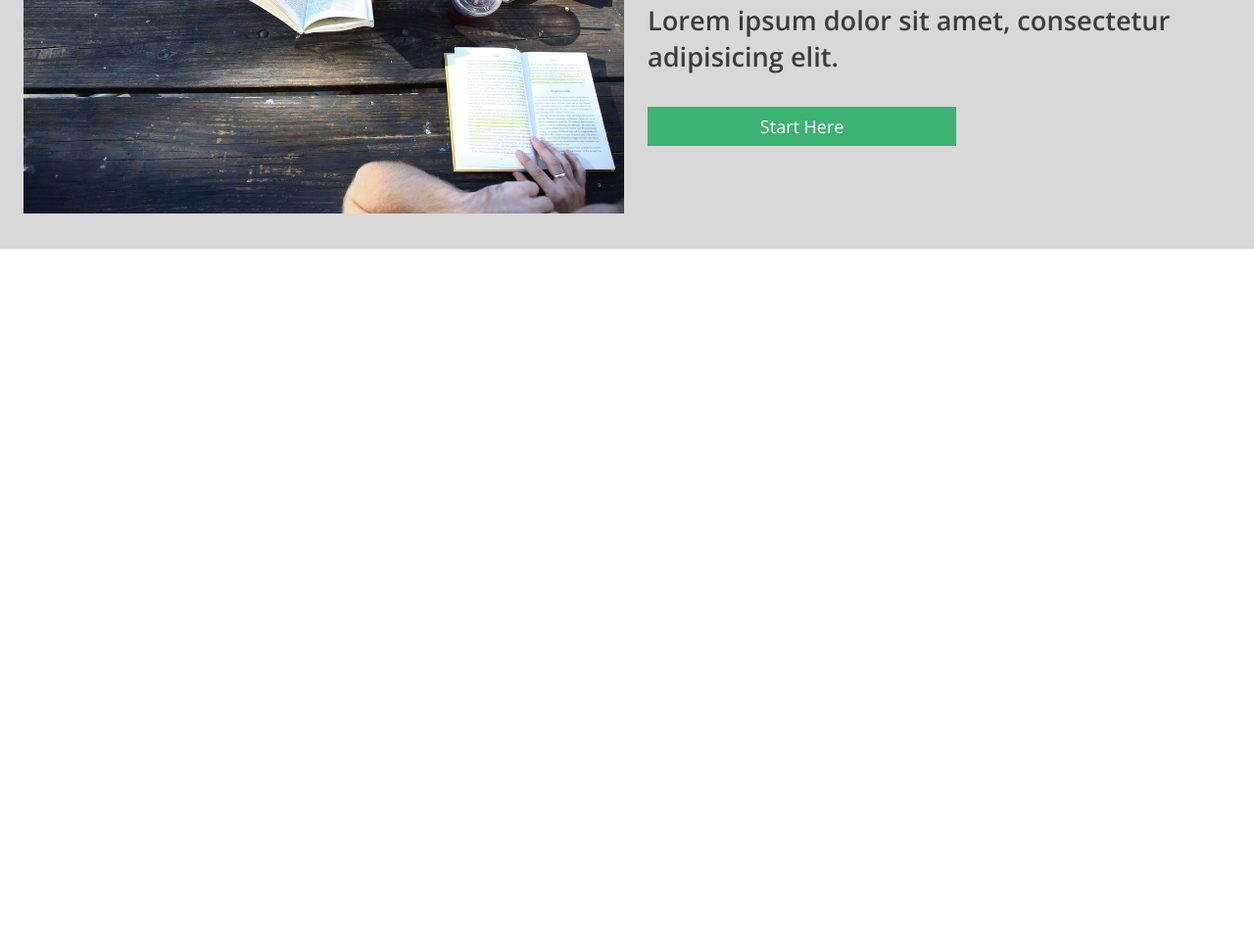
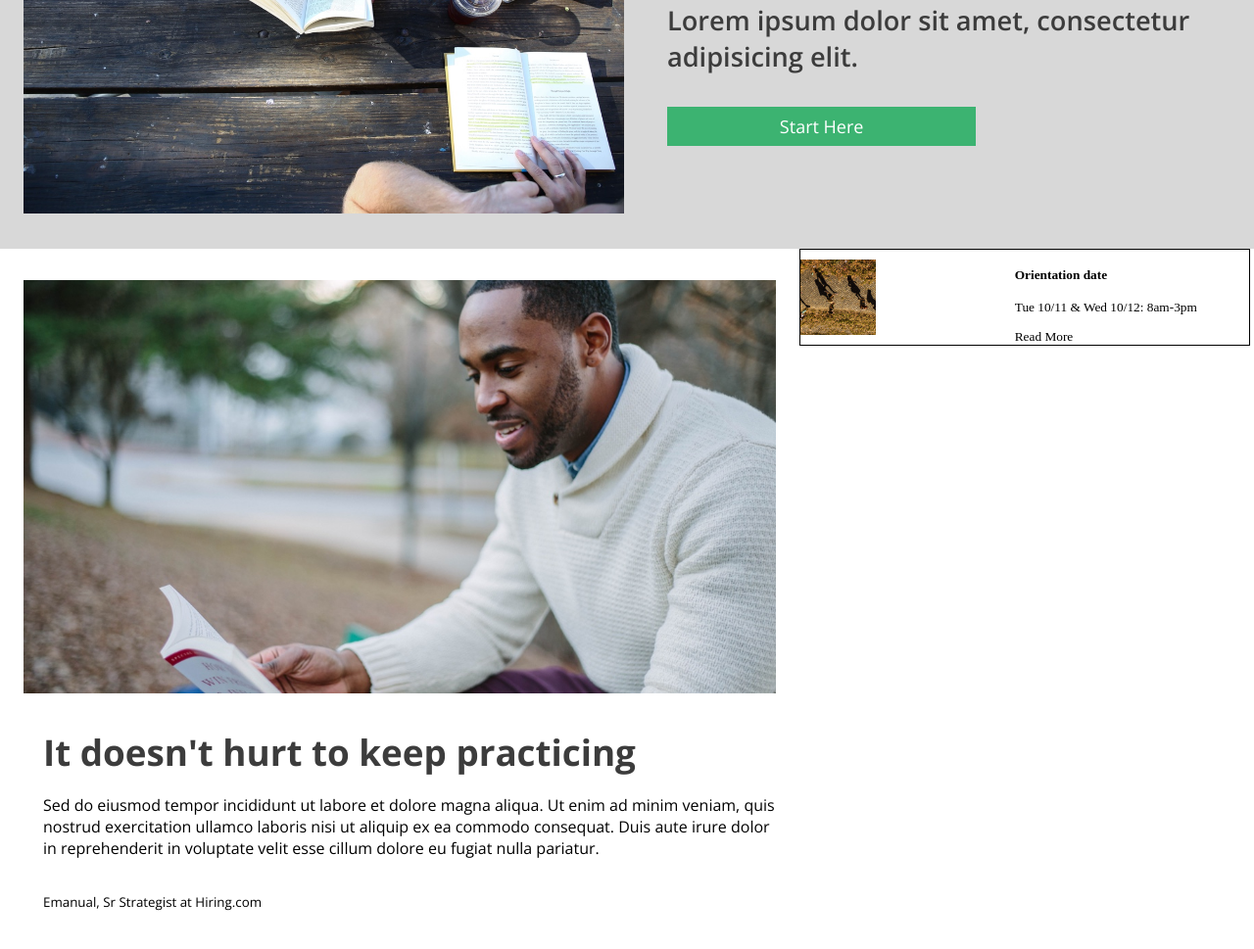
Before and after one commit to zarin-codes/capstone, a plain HTML site: page index.html in a window 1280 px wide. Shown: the part 331-1300 px from the top of the page at 98% size. Before the commit the page ends 800 px from the top, so only its background shows below. Drawn offline with nearby package versions, Linux system fonts and the light colour scheme.

Commit message:
second practice row

```diff
--- a/css/style.css
+++ b/css/style.css
@@ -23,7 +23,16 @@ h1 {
   line-height: 3.3rem;
 }
 
-p {
+h2 {
+  font-family: 'Open Sans', sans-serif;
+  font-weight: 700;
+  color: rgb(60, 60, 60);
+  font-size: 2.3rem;
+  margin-bottom: 0;
+  line-height: 3.3rem;
+}
+
+h3 {
   font-family: 'Open Sans', sans-serif;
   font-weight: 600;
   color: rgb(60, 60, 60);
@@ -71,6 +80,7 @@ a {
 
 #content {
   display: flex;
+  flex-direction: column;
   padding-top: 64px;
 }
 
@@ -85,6 +95,7 @@ a {
 .bannerimage {
   width: 60%;
   margin: 32px 24px;
+  overflow: hidden;
 }
 
 .bannerimage
@@ -98,7 +109,7 @@ img {
   flex-direction: column;
   justify-content: center;
   font-family: 'Open Sans', sans-serif;
-  margin-right: 20px;
+  margin-left: 20px;
 }
 
 .text .button  {
@@ -114,3 +125,55 @@ img {
 .text .button:hover {
   background-color: darkgrey;
 }
+
+/* Practice */
+
+.practice {
+  display: flex;
+  background-color: white;
+  width: 100%;
+  overflow: hidden;
+}
+
+.imageblock {
+  display: flex;
+  flex-direction: column;
+  width: 60%;
+  margin: 32px 24px;
+  overflow: hidden;
+}
+
+.studying
+img {
+  max-width: 100%;
+  height: auto;
+}
+
+.practice
+.info {
+  display: flex;
+  flex-direction: column;
+
+}
+
+.info
+.row {
+  display: flex;
+  flex-direction: row;
+  justify-content: center;
+  align-items: center;
+  border: 1px solid black;
+}
+
+.thumbnail
+img {
+  display: flex;
+  align-content: flex-end;
+  height: auto;
+  width: 35%;
+
+}
+
+.meta {
+  width: 65%;
+}
--- a/index.html
+++ b/index.html
@@ -33,14 +33,47 @@
     <!-- Block 1: Learn -->
     <div class="learn">
       <div class="bannerimage">
-        <img src="./assets/images/banner.jpg" alt="students note">
+        <img src="./assets/images/banner.jpg" alt="students notetaking">
       </div>
       <div class="text">
         <h1>Learn something new everyday</h1>
-        <p>Lorem ipsum dolor sit amet, consectetur adipisicing elit.</p>
+        <h3>Lorem ipsum dolor sit amet, consectetur adipisicing elit.</h3>
         <a href="#" class="button">Start Here</a>
       </div>
     </div>
+
+    <!-- Block 2: Practice -->
+    <div class="practice">
+      <div class="imageblock">
+        <div class="studying">
+          <img src="./assets/images/information-main.jpg" alt="student studying">
+        </div>
+        <div class="text">
+          <h2>It doesn't hurt to keep practicing</h2>
+          <p>Sed do eiusmod tempor incididunt ut labore et dolore magna aliqua.
+            Ut enim ad minim veniam, quis nostrud exercitation ullamco laboris nisi ut aliquip ex ea commodo consequat.
+            Duis aute irure dolor in reprehenderit in voluptate velit esse cillum dolore eu fugiat nulla pariatur.</p>
+            <p><small>Emanual, Sr Strategist at Hiring.com</strong></p>
+        </div>
+      </div>
+
+      <div class="info">
+
+        <div class="row">
+          <div class="thumbnail">
+            <img src="./assets/images/information-orientation.jpg" alt="orientation image">
+          </div>
+          <div class="meta">
+        <h4>Orientation date</h4>
+        <p>Tue 10/11 & Wed 10/12: 8am-3pm</p>
+        <link>Read More</link>
+      </div>
+        </div>
+      </div>
+
+
+    </div>
+  </div>
 
 
 
```
Also changed, not shown: 3 other files.
